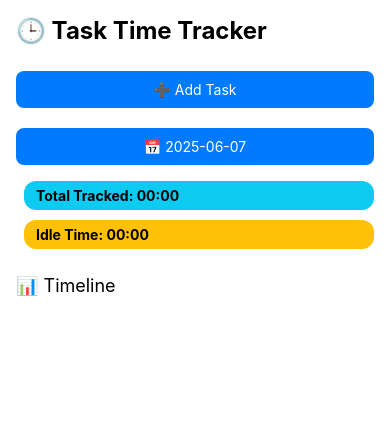
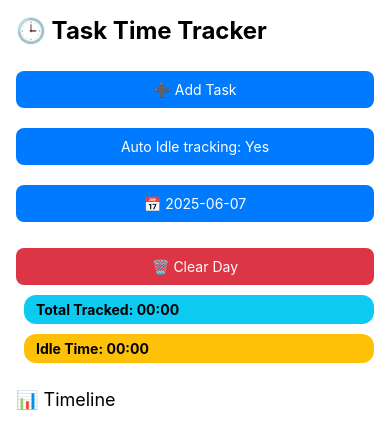
Before and after one commit to adhamsalama/timetracker-mobile, a React Native app: screen / in a window 390 px wide. Shown: the top 448 px of the page. Built offline with nearby package versions, Linux system fonts and the light colour scheme.

Commit message:
feat: add auto idle tracking toggle

```diff
--- a/App.tsx
+++ b/App.tsx
@@ -45,6 +45,13 @@ const TaskTracker: React.FC = () => {
   const [newTaskName, setNewTaskName] = useState('');
   const [estimatedMinutes, setEstimatedMinutes] = useState('');
 
+  const clearDayTasks = () => {
+    setTaskData(prev => ({
+      ...prev,
+      [selectedDate]: [],
+    }));
+  };
+  const [isAutoIdleDisabled, setIsAutoIdleDisabled] = useState(false);
   useEffect(() => {
     AsyncStorage.getItem('taskData').then(stored => {
       if (stored) {
@@ -142,10 +149,9 @@ const TaskTracker: React.FC = () => {
 
       const idleLast = idleTask.intervals[idleTask.intervals.length - 1];
       const isIdleRunning = idleLast && !idleLast.end;
-
       if (isIdleRunning && toggledActive) {
         idleTask.intervals[idleTask.intervals.length - 1].end = nowTime;
-      } else if (!isIdleRunning && !toggledActive && !newTasks.some(t => {
+      } else if (!isIdleRunning && !toggledActive && !isAutoIdleDisabled && !newTasks.some(t => {
         const last = t.intervals[t.intervals.length - 1];
         return last && !last.end && t.id !== IDLE_TASK_ID;
       })) {
@@ -250,8 +256,17 @@ const TaskTracker: React.FC = () => {
           <Text style={styles.buttonText}>➕ Add Task</Text>
         </TouchableOpacity>
 
+        <TouchableOpacity onPress={() => {
+          setIsAutoIdleDisabled(!isAutoIdleDisabled)
+        }} style={styles.button}>
+          <Text style={styles.buttonText}>Auto Idle tracking: {isAutoIdleDisabled ? "No" : "Yes"}</Text>
+        </TouchableOpacity>
         <TouchableOpacity onPress={showDatepicker} style={[styles.button, { marginBottom: 16 }]}>
           <Text style={styles.buttonText}>📅 {selectedDate}</Text>
+        </TouchableOpacity>
+
+        <TouchableOpacity onPress={clearDayTasks} style={[styles.button, { backgroundColor: '#dc3545' }]}>
+          <Text style={styles.buttonText}>🗑️ Clear Day</Text>
         </TouchableOpacity>
 
         <Text style={[styles.badge, styles.badgeInfo, { marginBottom: 10 }]}>
```
